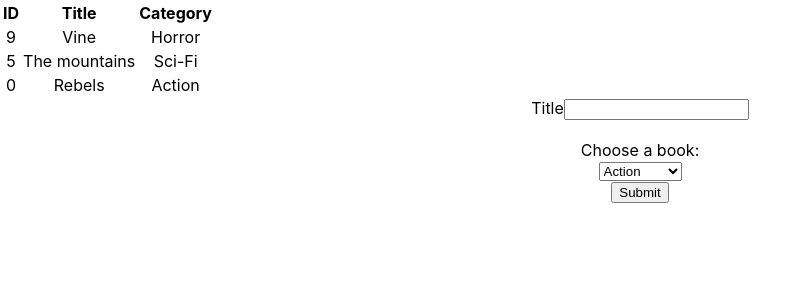
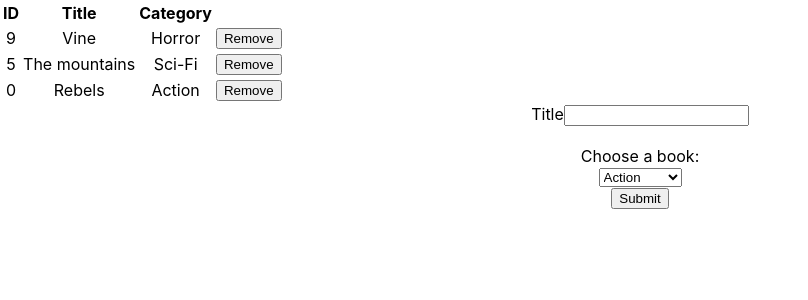
Before and after one commit to Eshy10/bookstore-app, a React (Create React App) app: page / in a window 1280 px wide. Shown: the top 300 px of the page, without its empty margins (0-808 px from the left). Built offline with nearby package versions, Linux system fonts and the light colour scheme.

Commit message:
added handleRemoveBook functionality

```diff
--- a/src/components/Book.js
+++ b/src/components/Book.js
@@ -1,11 +1,12 @@
 import React from 'react';
 import PropTypes from 'prop-types';
 
-const Book = ({ book }) => (
+const Book = ({ book, handleRemoveBook }) => (
   <tr>
     <td>{book.id}</td>
     <td>{book.title}</td>
     <td>{book.category}</td>
+    <td><button type="button" onClick={() => handleRemoveBook(book)}>Remove</button></td>
   </tr>
 );
 
@@ -15,6 +16,7 @@ Book.propTypes = {
     category: PropTypes.string.isRequired,
     id: PropTypes.number,
   }).isRequired,
+  handleRemoveBook: PropTypes.func.isRequired,
 };
 
 export default Book;
--- a/src/containers/BookForm.js
+++ b/src/containers/BookForm.js
@@ -1,6 +1,7 @@
 import React, { Component } from 'react';
 import { connect } from 'react-redux';
-import { createBook } from '../actions/index'
+import PropTypes from 'prop-types';
+import { createBook } from '../actions/index';
 
 const categories = ['Action', 'Biography', 'History', 'Horror', 'Kids', 'Learning', 'Sci-Fi'];
 
@@ -8,45 +9,48 @@ class BookForm extends Component {
   constructor(props) {
     super(props);
     this.state = {
-      id: Math.floor(Math.random() * 10),
+      id: Math.floor(Math.random() * 100),
       title: '',
-      category: ''
+      category: 'Action',
     };
+    this.handleChange = this.handleChange.bind(this);
+    this.handleSubmit = this.handleSubmit.bind(this);
   }
 
-  handleChange = event => {
-  const { name, value } = event.target
-  this.setState({[name]: value})
+  handleChange(event) {
+    const { name, value } = event.target;
+    this.setState({ [name]: value });
   }
 
-  handleSubmit = event => {
-    const {title, category} = this.state;
-    const {createBook} = this.props
-    event.preventDefault()
+  handleSubmit(event) {
+    const { title, category } = this.state;
+    const { createBook } = this.props;
+    event.preventDefault();
     if (title && category) {
-      createBook(this.state)
+      createBook(this.state);
     }
     this.setState({
       id: Math.floor(Math.random() * 10),
       title: '',
-      category: ''
-    })
+      category: '',
+    });
   }
 
   render() {
+    const { title, category } = this.state;
     return (
-      <form onSubmit = {this.handleSubmit}>
+      <form onSubmit={this.handleSubmit}>
         <label htmlFor="title">
           {' '}
           Title
-          <input id="title" name="title" value={this.state.title} onChange = {this.handleChange} />
+          <input id="title" name="title" value={title} onChange={this.handleChange} />
         </label>
         <br />
         <br />
         <label htmlFor="category">
           Choose a book:
           <br />
-          <select name="category" value={this.state.category} onChange = {this.handleChange}>
+          <select name="category" value={category} onChange={this.handleChange}>
             {categories.map(category => (
               <option value={category} key={category}>
                 {category}
@@ -61,9 +65,13 @@ class BookForm extends Component {
   }
 }
 
+BookForm.propTypes = {
+  createBook: PropTypes.func.isRequired,
+};
+
 const mapDispatchToProps = dispatch => ({
   createBook: book => {
-      dispatch(createBook(book))
-  }
+    dispatch(createBook(book));
+  },
 });
 export default connect(null, mapDispatchToProps)(BookForm);
--- a/src/containers/BooksList.js
+++ b/src/containers/BooksList.js
@@ -4,7 +4,12 @@ import PropTypes from 'prop-types';
 import uuid from 'react-uuid';
 import Book from '../components/Book';
 
-const BookList = ({ books }) => {
+import { removeBook } from '../actions/index';
+
+const BookList = ({ books, removeBook }) => {
+  const handleRemoveBook = book => {
+    removeBook(book);
+  };
   const rowHead = ['ID', 'Title', 'Category'];
   return (
     <div>
@@ -21,7 +26,7 @@ const BookList = ({ books }) => {
         <tbody>
           {
           books.map(book => (
-            <Book key={book.id} book={book} />
+            <Book key={book.id} book={book} handleRemoveBook={handleRemoveBook} />
           ))
         }
         </tbody>
@@ -32,10 +37,17 @@ const BookList = ({ books }) => {
 
 BookList.propTypes = {
   books: PropTypes.instanceOf(Array).isRequired,
+  removeBook: PropTypes.func.isRequired,
 };
 
 const mapStateToProps = state => ({
   books: state.books,
 });
 
-export default connect(mapStateToProps)(BookList);
+const mapDispatchToProps = dispatch => ({
+  removeBook: book => {
+    dispatch(removeBook(book));
+  },
+});
+
+export default connect(mapStateToProps, mapDispatchToProps)(BookList);
--- a/src/reducers/books.js
+++ b/src/reducers/books.js
@@ -6,9 +6,7 @@ const bookReducer = (state = [], action) => {
         action.payload,
       ];
     case 'REMOVE_BOOK':
-      return [
-        ...state.filter(book => book.id !== action.payload.id),
-      ];
+      return state.filter(book => book.id !== action.payload.id);
     default:
       return state;
   }
```
